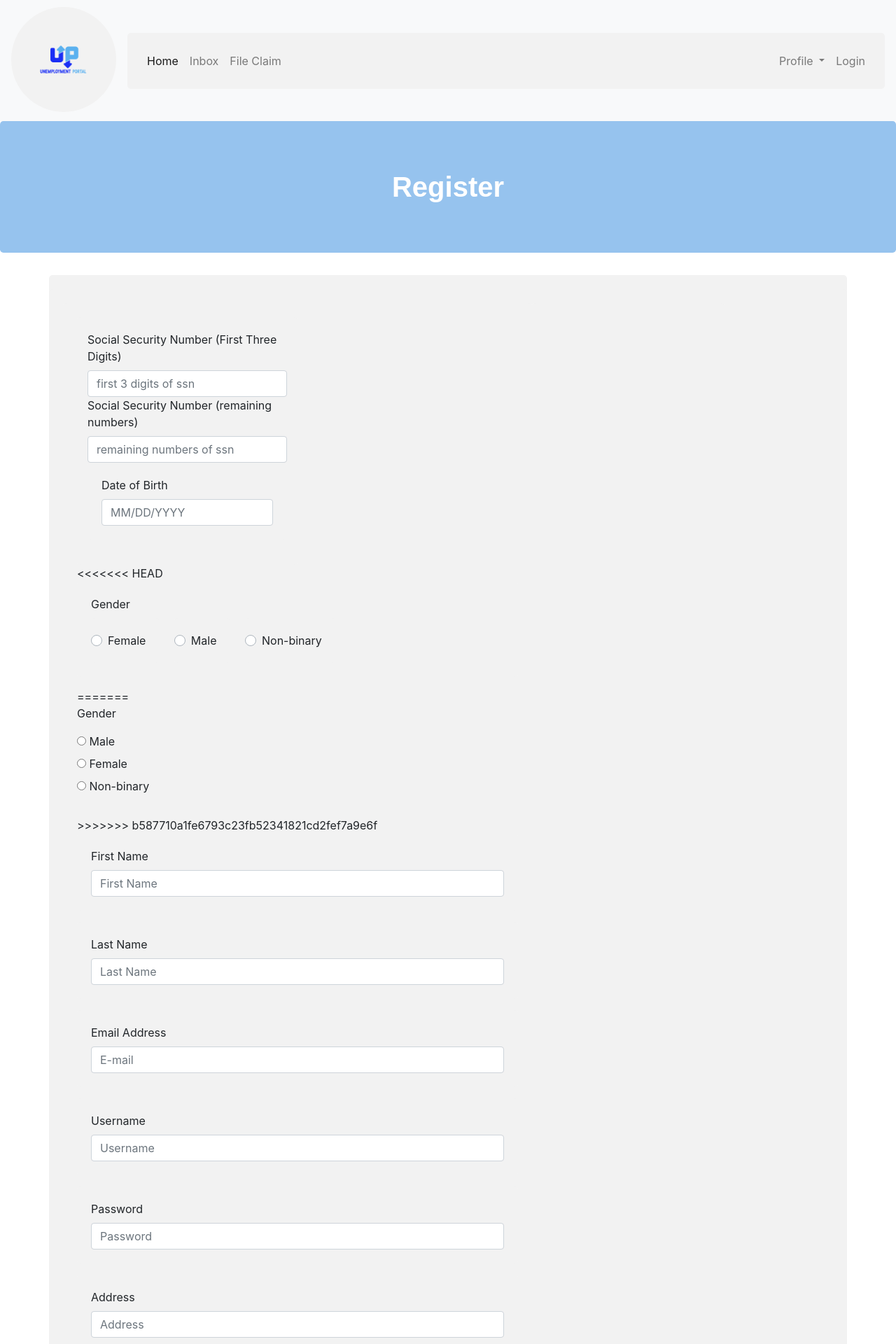
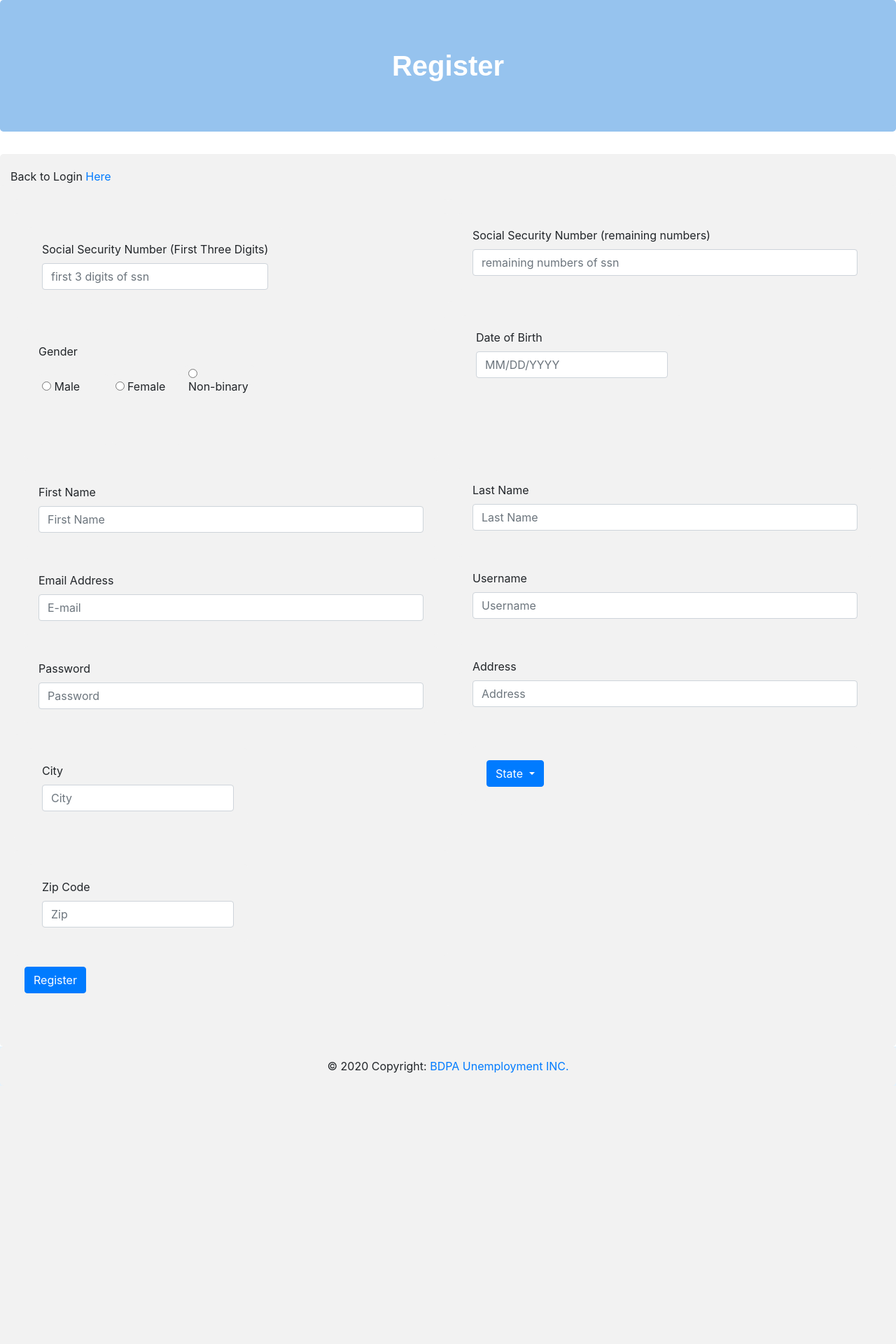
Before and after one commit to ryanlmcbride/unemployment, a PHP site: page /register.php in a window 1280 px wide. Shown: the top 1920 px of the page at 70% size. After the commit the page ends 1551 px from the top, so only its background shows below. Run offline with PHP 8.4, Linux system fonts and the light colour scheme.

Commit message:
a lot of stuff, register don't work

```diff
--- a/application.php
+++ b/application.php
@@ -31,7 +31,7 @@
             <div class="form-group row">
               <label for="soc_sec_id"> Social Security Number</label>
               <div class="col-sm-10">
-                <input type="password" class="form-control" placeholder="SSN" name="soc_sec_id">
+                <input type="password" maxlength="9" class="form-control" placeholder="SSN" name="soc_sec_id">
               </div>
             </div>
             <div class="form-group">
@@ -106,5 +106,6 @@
       </div>
     </form>
   </div>
+  <?php include('footer.php'); ?>
   </body>
 </html>
--- a/footer.php
+++ b/footer.php
@@ -15,7 +15,7 @@
 
       <!-- Copyright -->
       <div class="footer-copyright text-center py-3">© 2020 Copyright:
-        <a href="#"> BDPA Team 2</a>
+        <a href="#"> BDPA Unemployment INC.</a>
       </div>
       <!-- Copyright -->
 
--- a/navbar.php
+++ b/navbar.php
@@ -20,6 +20,7 @@
   <script src="https://cdn.jsdelivr.net/npm/popper.js@1.16.0/dist/umd/popper.min.js" integrity="sha384-Q6E9RHvbIyZFJoft+2mJbHaEWldlvI9IOYy5n3zV9zzTtmI3UksdQRVvoxMfooAo" crossorigin="anonymous"></script>
   <script src="https://stackpath.bootstrapcdn.com/bootstrap/4.5.0/js/bootstrap.min.js" integrity="sha384-OgVRvuATP1z7JjHLkuOU7Xw704+h835Lr+6QL9UvYjZE3Ipu6Tp75j7Bh/kR0JKI" crossorigin="anonymous"></script>
   <body>
+    <?php include('check.php'); ?>
     <nav class="navbar navbar-expand-lg navbar-light bg-light" style="background-color: #e3f2fd;">
   <a class="navbar-brand" href="#">
     <div class="logo-image">
@@ -35,6 +36,8 @@
       <li class="nav-item active">
         <a class="nav-link" href="home.php">Home <span class="sr-only"></span></a>
       </li>
+      <?php include('db.php');// include('processLogin.php');
+      if($loginst==1){ ?>
       <li class="nav-item">
         <a class="nav-link" href="#">Inbox</a>
       </li>
@@ -50,14 +53,17 @@
         </a>
         <div class="dropdown-menu dropdown-menu-right" aria-labelledby="navbarDropdownMenuLink">
           <a class="dropdown-item" href="#">View Account Information</a>
-          <a class="dropdown-item" href="#">Something</a>
-          <a class="dropdown-item" href="#">Something else here</a>
         </div>
       </li>
+      <li class="nav-item">
+        <a class="nav-link" href="logout.php">Sign Out</a>
+      </li>
+    <?php } else{ ?>
         <li class="nav-item">
-          <a class="nav-link" href="login.php">Login</a>
+          <a class="nav-link" href="login.php">Login/Register</a>
         </li>
       </ul>
+    <?php } ?>
     </form>
   </div>
 </nav>
--- a/processRegister.php
+++ b/processRegister.php
@@ -24,12 +24,12 @@
     $notIssued5 = array(000, 666);
     $notIssuedFull = array_merge($notIssued1, $notIssued2, $notIssued3, $notIssued4, $notIssued5);
 
-    if(empty($fname)||empty($lname)||empty($email)||empty($SSN)||empty($uname)||empty($pword)||empty($address)||empty($city||empty($stateid)||empty($zip)||empty($DOB)))
+    if(empty($fname)||empty($lname)||empty($email)||empty($SSN)||empty($uname)||empty($pword)||empty($address)||empty($city)||empty($stateid)||empty($zip)||empty($DOB))
     {
       echo "<html><br><strong style='color: red;'>All fields are required</strong><br></html>";
     }
 
-    if(!is_numeric($SSN) || strlen($SSN) != 9)
+    if(!is_numeric($SSN)&&strlen($SSN)!= 9)
     {
       echo "<html><br><strong style='color: red;'>Invalid SSN</strong><br></html>";
     }
--- a/register.php
+++ b/register.php
@@ -13,6 +13,13 @@ require("processRegister.php");
       input[type=text]:focus {
       border: 3px solid rgba(#555555, 0.65);
       }
+
+      .inline-block{
+        display: inline-block;
+        width: 100px;
+        height: 100px;
+        padding: 5px;
+      }
     </style>
   </head>
 
@@ -24,78 +31,83 @@ require("processRegister.php");
   <script src="https://stackpath.bootstrapcdn.com/bootstrap/4.5.0/js/bootstrap.min.js" integrity="sha384-OgVRvuATP1z7JjHLkuOU7Xw704+h835Lr+6QL9UvYjZE3Ipu6Tp75j7Bh/kR0JKI" crossorigin="anonymous"></script>
 <!-- Body Starts Here -->
   <body>
-    <?php require('navbar.php');?>
+    <?php //require('navbar.php');?>
     <strong><p class="jumbotron" style="font-size:40px; color: #ffffff; background-color:#96c3ee; text-align:center; font-family:arial;">Register</p></strong>
-    <div class="container">
+    <div class="container-fluid">
+      <form method="POST">
+      Back to Login <a href="adminLogin.php">Here</a>
       <div class="row" id="main">
-      <form method="POST" align="left">
-        <div class="form-group">
-          <div class="col-md-6">
+          <div class="col-sm-6">
+            <div class="form-group row">
+              <div class="col-xs-2">
                 <label for="soc_sec_id"> Social Security Number (First Three Digits)</label>
-          <input type="password" class="form-control" placeholder="first 3 digits of ssn" name="soc_sec_id">
-          <label for="ssn2"> Social Security Number (remaining numbers)</label>
-          <input type="password" class="form-control" placeholder="remaining numbers of ssn" name="ssn2">
-          <div class="form-group">
-            <label for="dob"> Date of Birth </label>
-            <input type="text" class="form-control" placeholder="MM/DD/YYYY" name="dob">
+                <input type="password" maxlength="3" class="form-control" placeholder="first 3 digits of ssn" name="soc_sec_id">
               </div>
             </div>
-<<<<<<< HEAD
             <div class="form-group">
               <label for="gender">Gender</label><br>
-          <div class="custom-control custom-radio custom-control-inline">
-          <input type="radio" class="custom-control-input" id="customRadio" name="gender1" value="female">
-          <label class="custom-control-label" for="female">Female</label>
+              <div class="inline-block">
+                <input type="radio" id="male" name="gender" value="male">
+                <label for="male">Male</label>
               </div>
-        <div class="custom-control custom-radio custom-control-inline">
-          <input type="radio" class="custom-control-input" id="customRadio2" name="gender2" value="male">
-          <label class="custom-control-label" for="male">Male</label>
+              <div class="inline-block">
+                <input type="radio" id="female" name="gender" value="female">
+                <label for="female">Female</label>
               </div>
-        <div class="custom-control custom-radio custom-control-inline">
-          <input type="radio" class="custom-control-input" id="customRadio2" name="gender3" value="nbinary">
-          <label class="custom-control-label" for="nbinary">Non-binary</label>
+              <div class="inline-block">
+                <input type="radio" id="nbinary" name="gender" value="nbinary">
+                <label for="other">Non-binary</label>
               </div>
             </div>
-=======
-
-        <p>Gender</p>
-        <input type="radio" id="male" name="gender" value="male">
-        <label for="male">Male</label><br>
-        <input type="radio" id="female" name="gender" value="female">
-        <label for="female">Female</label><br>
-        <input type="radio" id="nbinary" name="gender" value="nbinary">
-        <label for="other">Non-binary</label><br><br>
-
->>>>>>> b587710a1fe6793c23fb52341821cd2fef7a9e6f
             <div class="form-group">
               <label for="first_name"> First Name </label>
               <input type="text" class="form-control" placeholder="First Name" name="first_name">
+            </div>
+            <div class="form-group">
+              <label for="email"> Email Address </label>
+              <input type="text" class="form-control" placeholder="E-mail" name="email">
+            </div>
+            <div class="form-group">
+              <label for="password"> Password </label>
+              <input type="password"  class="form-control" placeholder="Password" name="password">
+            </div>
+            <div class="form-group row">
+              <div class="col-xs-2">
+                <label for="city"> City </label>
+                <input type="text" class="form-control" placeholder="City" name="city">
+              </div>
+            </div>
+            <div class="form-group row">
+              <div class="col-xs-2">
+                <label for="zipcode">Zip Code</label>
+                <input type="text" class="form-control" placeholder="Zip" name="zipcode">
+              </div>
+            </div>
+            <button type="submit" class="btn btn-primary" name="submit">Register</button>
+          </div>
+          <div class="col-sm-6">
+            <div class="form-group">
+              <label for="ssn2"> Social Security Number (remaining numbers)</label>
+              <input type="password" maxlength="6" class="form-control" placeholder="remaining numbers of ssn" name="ssn2">
+            </div>
+            <div class="form-group row">
+              <div class="col-xs-2">
+                <label for="dob"> Date of Birth </label>
+                <input type="text" class="form-control" placeholder="MM/DD/YYYY" name="dob"><br><br><br>
+              </div>
             </div>
             <div class="form-group">
               <label for="last_name"> Last Name </label>
               <input type="text" class="form-control" placeholder="Last Name" name="last_name">
             </div>
             <div class="form-group">
-          <label for="email"> Email Address </label>
-          <input type="text" class="form-control" placeholder="E-mail" name="email">
-        </div>
-        <div class="form-group">
               <label for="username"> Username </label>
               <input type="text" class="form-control" placeholder="Username" name="username">
-        </div>
-        <div class="form-group">
-          <label for="password"> Password </label>
-          <input type="password"  class="form-control" placeholder="Password" name="password">
             </div>
             <div class="form-group">
               <label for="address"> Address </label>
               <input type="text" class="form-control" placeholder="Address" name="address">
             </div>
-        <div class="form-group">
-          <label for="city"> City </label>
-          <input type="text" class="form-control" placeholder="City" name="city">
-        </div>
-<<<<<<< HEAD
             <div class="form-group">
               <div class="dropdown">
               <button type="button" class="btn btn-primary dropdown-toggle" data-toggle="dropdown" name="state_id">
@@ -107,26 +119,10 @@ require("processRegister.php");
                 </div>
               </div>
             </div>
-=======
 
-        <select name="state">
-          <option value="">Select State:</option>
-          <option value="DC">DC</option>
-          <option value="MD">MD</option>
-          <option value="VA">VA</option>
-        </select>
-
->>>>>>> b587710a1fe6793c23fb52341821cd2fef7a9e6f
-        <div class="form-group">
-          <label for="zipcode">Zip Code</label>
-          <input type="text" class="form-control" placeholder="Zip" name="zipcode">
             </div>
-
-        <button type="submit" class="btn btn-primary" name="submit">Register</button>
+          </div>
       </form>
-  </div>
-  <div class="col-md-3"></div>
-  </div>
     </div>
   <?php include('footer.php') ?>
   </body>
```
Also changed, not shown: check.php (added, +23 -0 lines), inbox.php (added, +46 -0 lines), login.php (+8 -2 lines), mail.php (added, +72 -0 lines), processClaim.php (+19 -0 lines). Lines whose indentation alone changed are shown as unchanged.
